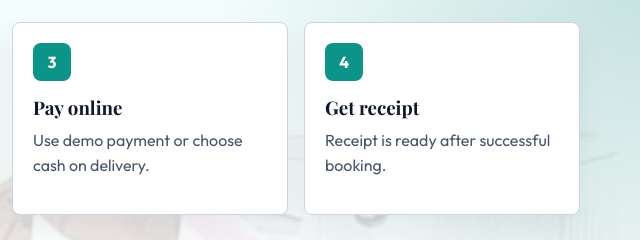
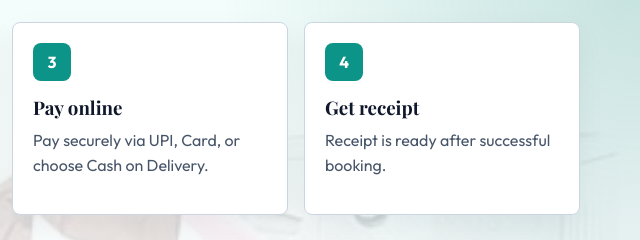
Before and after one commit to prasad-gawade2003/jagdamb-laundry-website, a website: page index.html in a window 1280 px wide. Shown: the part 2420-2660 px from the top of the page, 636-1276 px from the left. Drawn offline with nearby package versions, Linux system fonts and the light colour scheme; no server answers; a web font is replaced by a local one.

Commit message:
copy: change demo payment text to secure payment wording for live application

```diff
--- a/index.html
+++ b/index.html
@@ -159,7 +159,7 @@
         <div class="steps">
           <article><b>1</b><h3>Choose items</h3><p>Select clothes and quantities.</p></article>
           <article><b>2</b><h3>Share location</h3><p>Enter address or use current location.</p></article>
-          <article><b>3</b><h3>Pay online</h3><p>Use demo payment or choose cash on delivery.</p></article>
+          <article><b>3</b><h3>Pay online</h3><p>Pay securely via UPI, Card, or choose Cash on Delivery.</p></article>
           <article><b>4</b><h3>Get receipt</h3><p>Receipt is ready after successful booking.</p></article>
         </div>
         <div class="delivery-line" aria-hidden="true">
```
